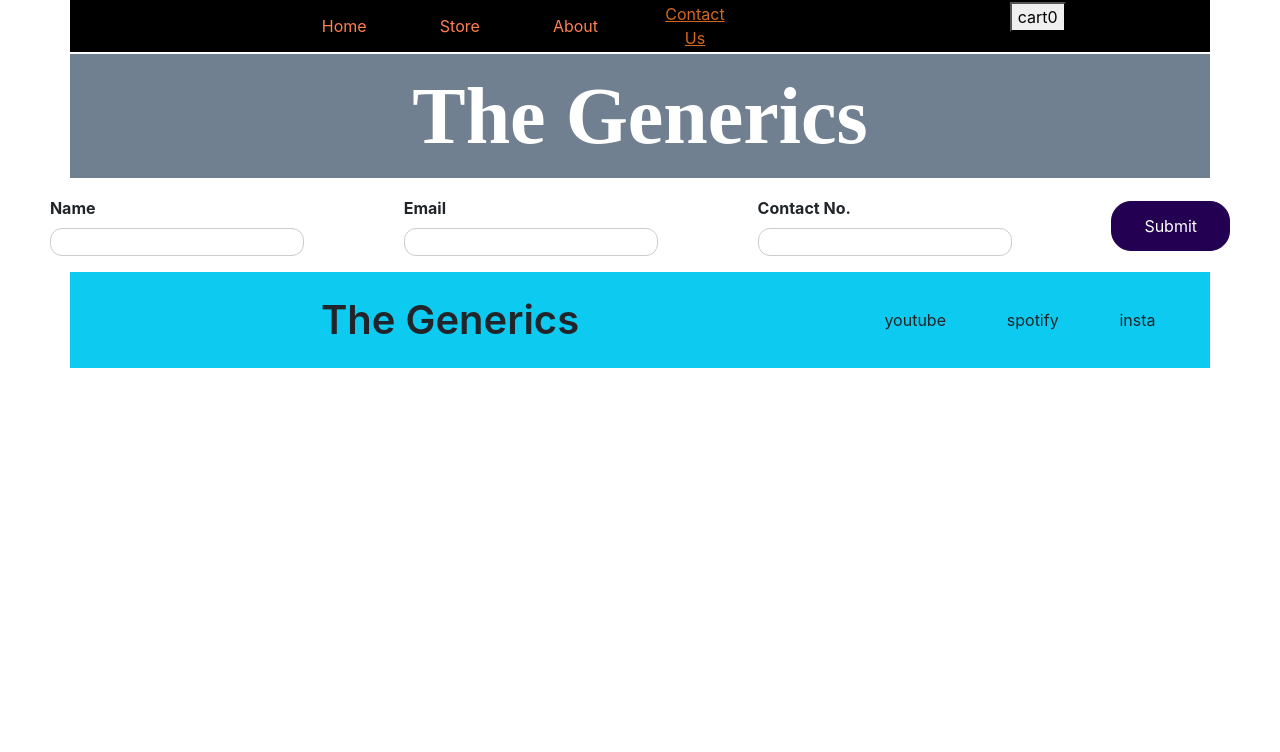
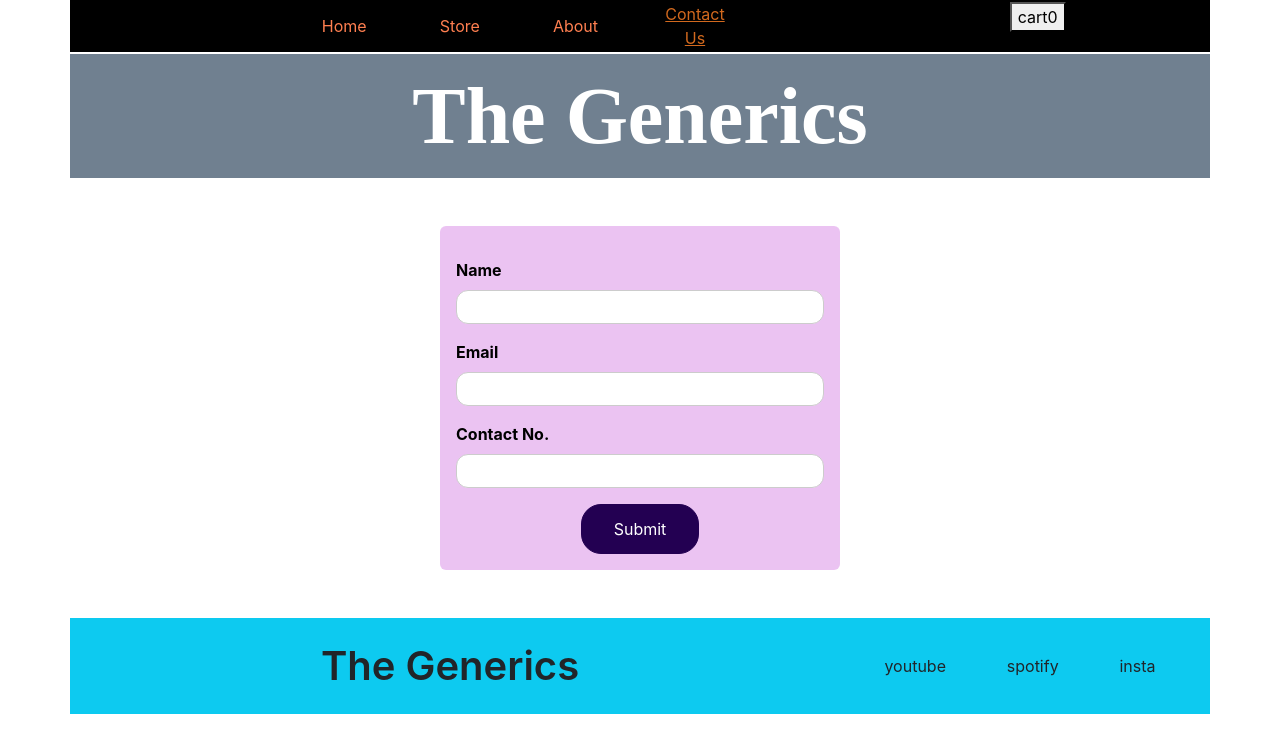
Before and after one commit to dasushan/e-commerce-website, a React (Create React App) app: page /contact-us in a window 1280 px wide. Shown: the top 752 px of the page. Built offline with nearby package versions, Linux system fonts and the light colour scheme.

Commit message:
modifying contact-us page

```diff
--- a/src/pages/ContactUs.css
+++ b/src/pages/ContactUs.css
@@ -1,5 +1,17 @@
+
+.contact{
+  margin: 3rem auto;
+  width: 95%;
+  max-width: 25rem;
+  background-color: rgba(179, 26, 206, 0.26);
+  padding: 1rem;
+  text-align: center;
+  border-radius: 6px;
+  color: black
+}
 .control {
   margin: 1rem 0;
+
 }
 
 .control label {
@@ -13,7 +25,7 @@
   display: block;
   width: 100%;
   font: inherit;
-  padding: 0.2 rem;
+  padding: 0.25rem;
   border-radius: 12px;
   border: 1px solid #ccc;
 
--- a/src/pages/ContactUs.js
+++ b/src/pages/ContactUs.js
@@ -28,7 +28,8 @@ const Contact = () => {
           console.log(data);
     }
     return(
-        <form onSubmit={submitHandler} className='d-flex  align-items-center justify-content-around '>
+        <section className='contact'>
+            <form onSubmit={submitHandler} >
             <div className='control'>
                 <label htmlFor='name'>Name</label>
                 <input type='text' id='name' ref={nameRef}></input>
@@ -43,6 +44,8 @@ const Contact = () => {
             </div>
             <button className='control-btn'>Submit</button>
         </form>
+        </section>
+
     )
 }
 
```
